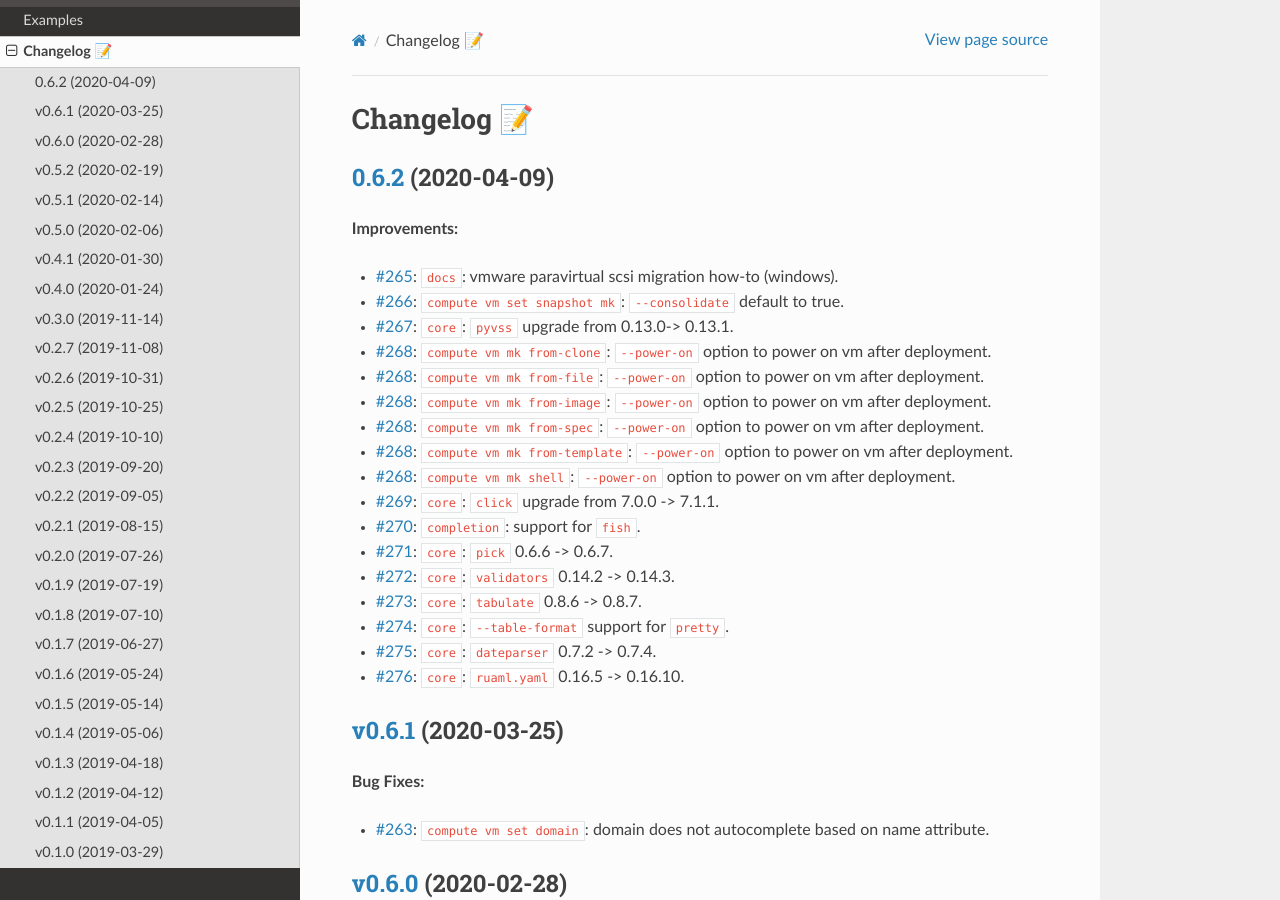
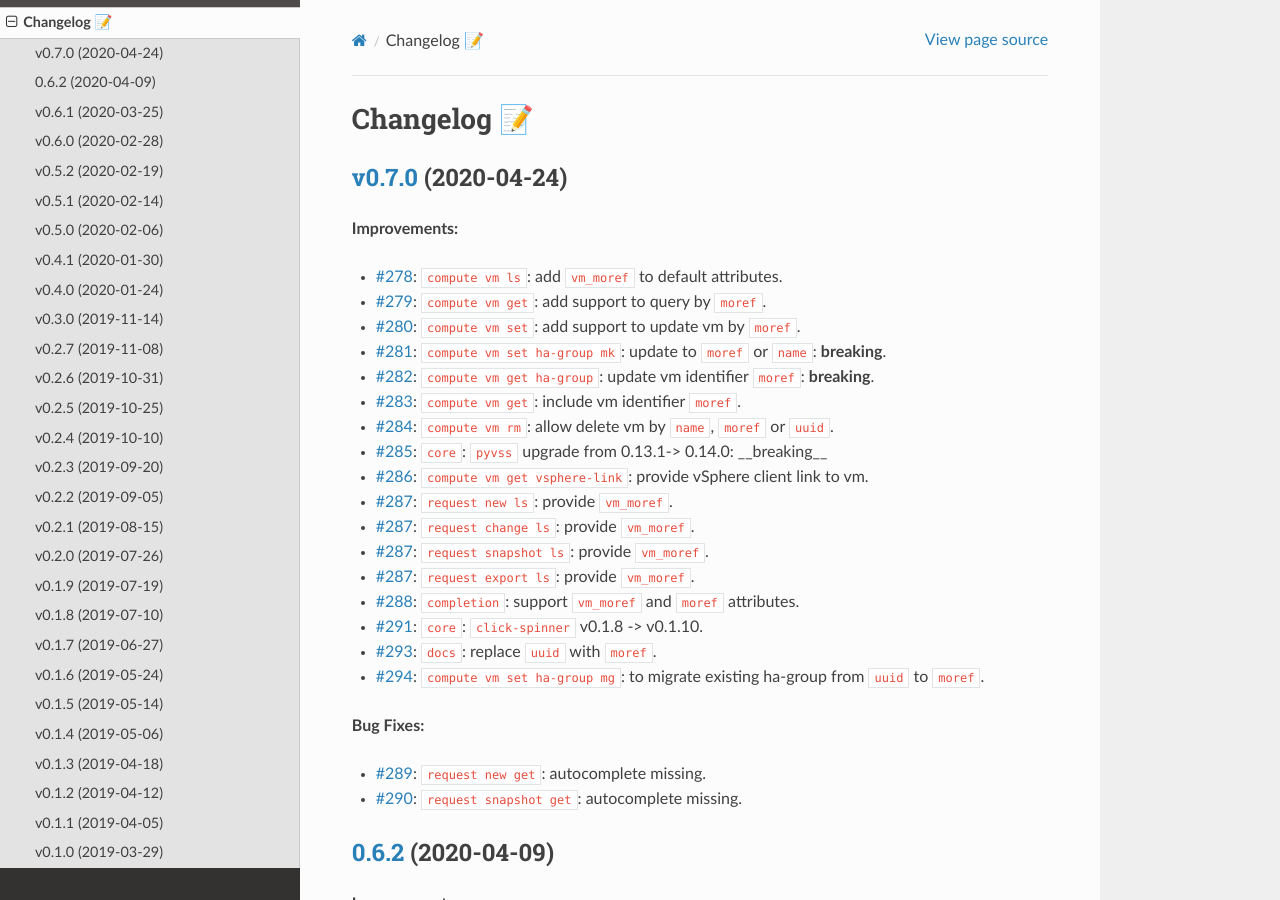
Before and after one commit to EIS-ITS/vss-cli, a Sphinx documentation site: the page built from docs/changelog.rst, in a window 1280 px wide and 900 px high. Built offline with Sphinx 7.4.7 and the Read the Docs theme 2.0.0, drawn with Linux system fonts in a browser that asks for light colours; the version number could not be read and is left out.

Commit message:
Issue #292: 🎉Version release v0.7.0 - fixes #292

```diff
--- a/docs/changelog.rst
+++ b/docs/changelog.rst
@@ -1,6 +1,36 @@
 
 Changelog 📝
 ============
+
+
+`v0.7.0 <https://gitlab-ee.eis.utoronto.ca/vss/vss-cli/tags/v0.7.0>`_ (2020-04-24)
+--------------------------------------------------------------------------------------
+
+**Improvements:**
+
+- `#278 <https://gitlab-ee.eis.utoronto.ca/vss/vss-cli/issues/278>`_: ``compute vm ls``: add ``vm_moref`` to default attributes.
+- `#279 <https://gitlab-ee.eis.utoronto.ca/vss/vss-cli/issues/279>`_: ``compute vm get``: add support to query by ``moref``.
+- `#280 <https://gitlab-ee.eis.utoronto.ca/vss/vss-cli/issues/280>`_: ``compute vm set``: add support to update vm by ``moref``.
+- `#281 <https://gitlab-ee.eis.utoronto.ca/vss/vss-cli/issues/281>`_: ``compute vm set ha-group mk``: update to ``moref`` or ``name``: **breaking**.
+- `#282 <https://gitlab-ee.eis.utoronto.ca/vss/vss-cli/issues/282>`_: ``compute vm get ha-group``: update  vm identifier ``moref``:  **breaking**.
+- `#283 <https://gitlab-ee.eis.utoronto.ca/vss/vss-cli/issues/283>`_: ``compute vm get``: include vm identifier ``moref``.
+- `#284 <https://gitlab-ee.eis.utoronto.ca/vss/vss-cli/issues/284>`_: ``compute vm rm``: allow delete vm by ``name``, ``moref`` or ``uuid``.
+- `#285 <https://gitlab-ee.eis.utoronto.ca/vss/vss-cli/issues/285>`_: ``core``: ``pyvss`` upgrade from 0.13.1-> 0.14.0: __breaking__
+- `#286 <https://gitlab-ee.eis.utoronto.ca/vss/vss-cli/issues/286>`_: ``compute vm get vsphere-link``: provide vSphere client link to vm.
+- `#287 <https://gitlab-ee.eis.utoronto.ca/vss/vss-cli/issues/287>`_: ``request new ls``: provide ``vm_moref``.
+- `#287 <https://gitlab-ee.eis.utoronto.ca/vss/vss-cli/issues/287>`_: ``request change ls``: provide ``vm_moref``.
+- `#287 <https://gitlab-ee.eis.utoronto.ca/vss/vss-cli/issues/287>`_: ``request snapshot ls``: provide ``vm_moref``.
+- `#287 <https://gitlab-ee.eis.utoronto.ca/vss/vss-cli/issues/287>`_: ``request export ls``: provide ``vm_moref``.
+- `#288 <https://gitlab-ee.eis.utoronto.ca/vss/vss-cli/issues/288>`_: ``completion``: support ``vm_moref`` and ``moref`` attributes.
+- `#291 <https://gitlab-ee.eis.utoronto.ca/vss/vss-cli/issues/291>`_: ``core``: ``click-spinner`` v0.1.8 -> v0.1.10.
+- `#293 <https://gitlab-ee.eis.utoronto.ca/vss/vss-cli/issues/293>`_: ``docs``: replace ``uuid`` with ``moref``.
+- `#294 <https://gitlab-ee.eis.utoronto.ca/vss/vss-cli/issues/294>`_: ``compute vm set ha-group mg``: to migrate existing ha-group from ``uuid`` to ``moref``.
+
+**Bug Fixes:**
+
+- `#289 <https://gitlab-ee.eis.utoronto.ca/vss/vss-cli/issues/289>`_: ``request new get``: autocomplete missing.
+- `#290 <https://gitlab-ee.eis.utoronto.ca/vss/vss-cli/issues/290>`_: ``request snapshot get``: autocomplete missing.
+
 
 `0.6.2 <https://gitlab-ee.eis.utoronto.ca/vss/vss-cli/tags/v0.6.2>`_ (2020-04-09)
 --------------------------------------------------------------------------------------
```
Also changed, not shown: CHANGELOG.md (+28 -0 lines), .bumpversion.cfg, 3 other files.
